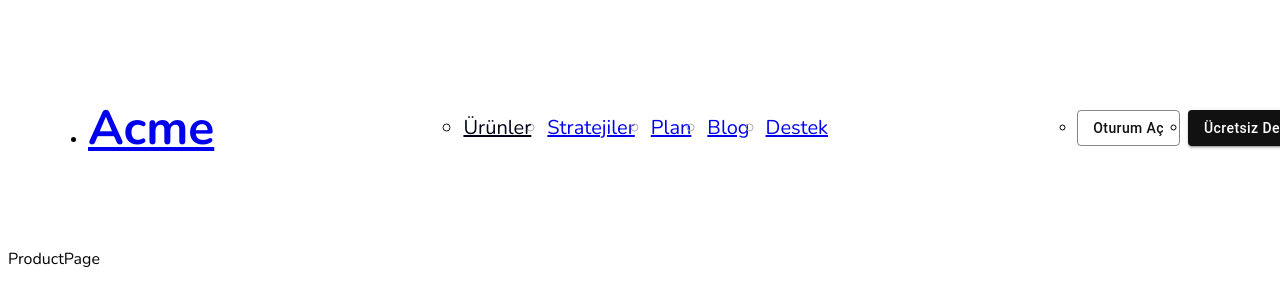
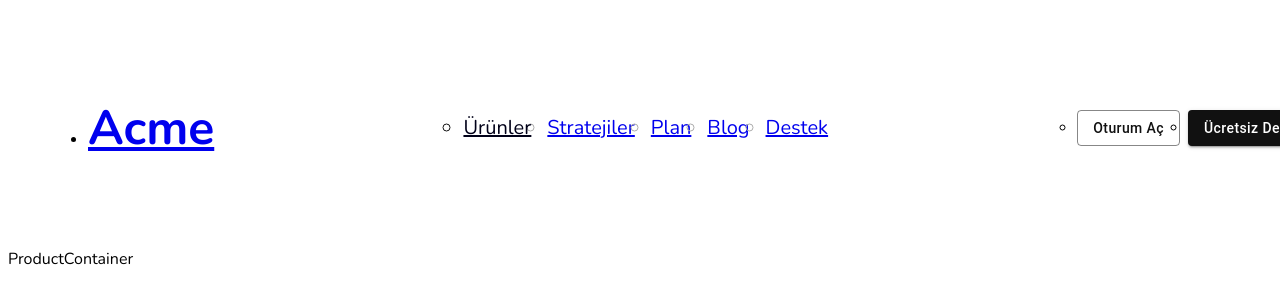
Before and after one commit to halilibrahimcelik/case-study-crud, a Next.js app: page /products in a window 1280 px wide. Shown: the top 306 px of the page. Built offline with nearby package versions, Linux system fonts and the light colour scheme.

Commit message:
feat:set env for redux

```diff
--- a/package.json
+++ b/package.json
@@ -12,11 +12,14 @@
     "@emotion/react": "^11.11.1",
     "@emotion/styled": "^11.11.0",
     "@mui/material": "^5.14.18",
+    "@reduxjs/toolkit": "^1.9.7",
     "@svgr/webpack": "^8.1.0",
     "framer-motion": "^10.16.5",
     "next": "14.0.2",
     "react": "^18",
-    "react-dom": "^18"
+    "react-dom": "^18",
+    "react-redux": "^8.1.3",
+    "redux-thunk": "^2.4.2"
   },
   "devDependencies": {
     "@types/node": "^20",
--- a/src/app/containers/productContainer/index.tsx
+++ b/src/app/containers/productContainer/index.tsx
@@ -1,9 +1,14 @@
+import StoreProvider from "@/store/Provider";
 import React from "react";
 
 type Props = {};
 
 const ProductContainer = (props: Props) => {
-  return <div>ProductContainer</div>;
+  return (
+    <StoreProvider>
+      <div>ProductContainer</div>
+    </StoreProvider>
+  );
 };
 
 export default ProductContainer;
--- a/src/app/products/page.tsx
+++ b/src/app/products/page.tsx
@@ -1,9 +1,14 @@
+import { Metadata } from "next";
 import React from "react";
+import ProductContainer from "../containers/productContainer";
 
 type Props = {};
-
+export const metadata: Metadata = {
+  title: "Acme | Products",
+  description: "Producst of Acme Company",
+};
 const ProductPage = (props: Props) => {
-  return <div>ProductPage</div>;
+  return <ProductContainer />;
 };
 
 export default ProductPage;
--- /dev/null
+++ b/src/lib/types.ts
@@ -0,0 +1,11 @@
+export type Products = {
+  id: number;
+  title: string;
+  price: number;
+  description: string;
+  rating: number;
+  brand: string;
+  thumbnail: string;
+  images?: string[];
+  category?: string;
+};
--- /dev/null
+++ b/src/store/Provider.tsx
@@ -0,0 +1,12 @@
+"use client";
+import { Provider } from "react-redux";
+import { store } from "./store";
+
+type Props = {
+  children: React.ReactNode;
+};
+
+const StoreProvider = ({ children }: Props) => {
+  return <Provider store={store}>{children} </Provider>;
+};
+export default StoreProvider;
--- /dev/null
+++ b/src/store/features/product-slice.ts
@@ -0,0 +1,17 @@
+import { createSlice } from "@reduxjs/toolkit";
+import { Products } from "@/lib/types";
+interface ProductState {
+  products: Products[];
+}
+
+const initialState: ProductState = {
+  products: [],
+};
+
+export const productSlice = createSlice({
+  name: "products",
+  initialState,
+  reducers: {},
+});
+
+export default productSlice.reducer;
--- /dev/null
+++ b/src/store/store.ts
@@ -0,0 +1,16 @@
+import { configureStore } from "@reduxjs/toolkit";
+import { TypedUseSelectorHook, useDispatch, useSelector } from "react-redux";
+import thunk from "redux-thunk";
+import productSlice from "./features/product-slice";
+export type RootState = ReturnType<typeof store.getState>;
+
+export type AppDispatch = typeof store.dispatch;
+export const useAppDispatch = () => useDispatch<AppDispatch>();
+export const useAppSelector: TypedUseSelectorHook<RootState> = useSelector;
+
+export const store = configureStore({
+  reducer: {
+    product: productSlice,
+  },
+  middleware: (getDefaultMiddleware) => getDefaultMiddleware().concat(thunk),
+});
```
Also changed, not shown: 1 other file (tests, documents, lock files or other folders).
